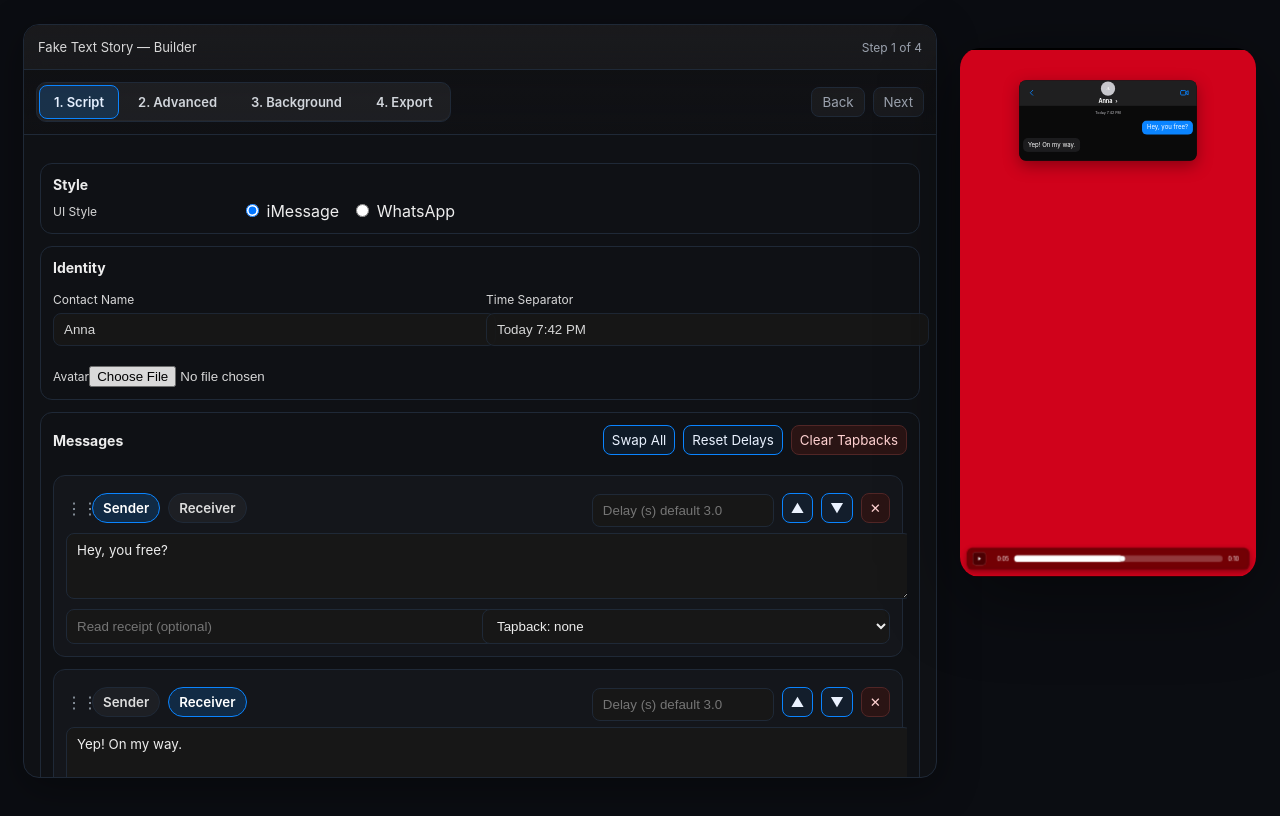
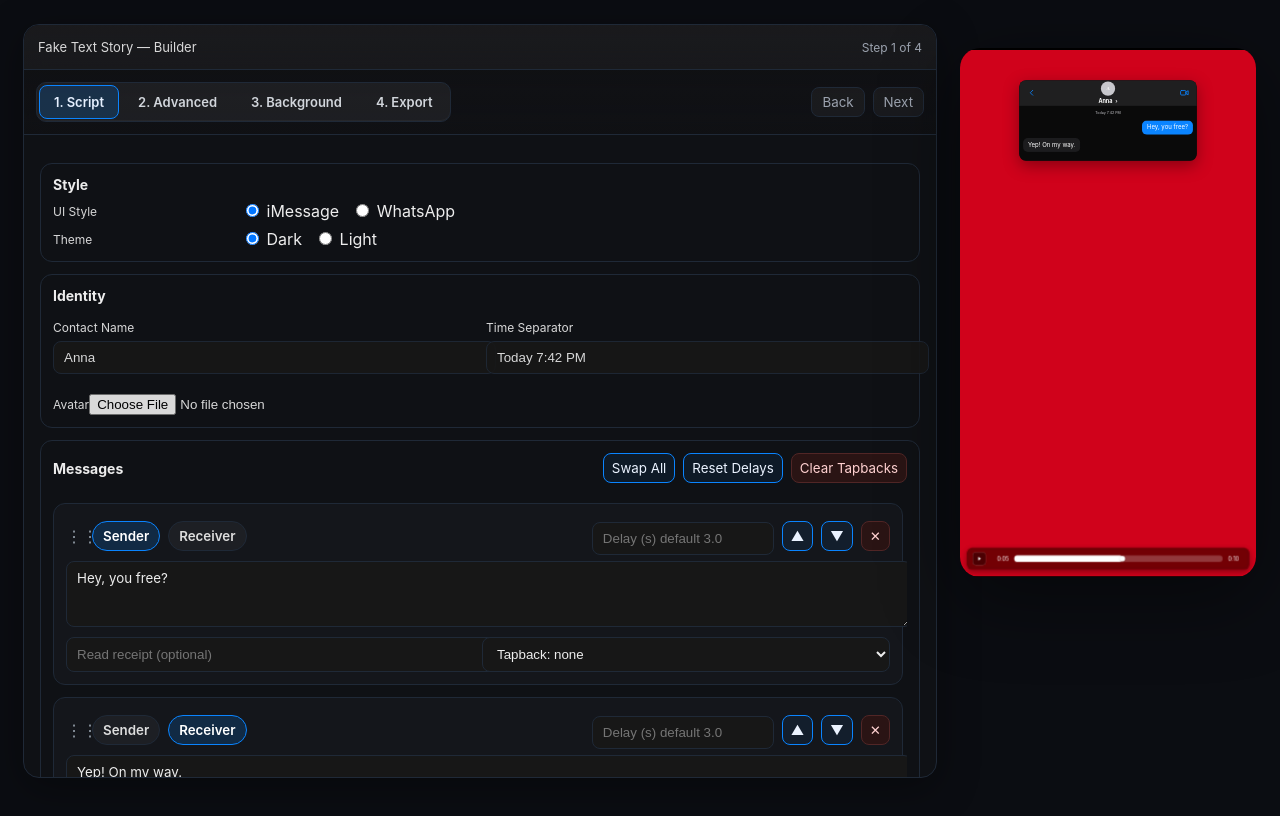
Before and after one commit to Redlook096/fake-text-story-public, a React (Vite) app: page / in a window 1280 px wide. Shown: the top 816 px of the page. Built offline with nearby package versions, Linux system fonts and the light colour scheme.

Commit message:
feat(theme): add dark/light modes for iMessage and WhatsApp; fix circular avatar; align bubble colors with theme

```diff
--- a/src/App.tsx
+++ b/src/App.tsx
@@ -68,6 +68,7 @@ export type UISettings = {
   // global
   hudScalePct: number;     // 75..140 (%). Uniformly scales HUD size & positions while keeping ratios.
   uiStyle?: 'IMESSAGE' | 'WHATSAPP';
+  themeMode?: 'DARK' | 'LIGHT';
   // header text/layout
   headerNameFontPx: number; // px (pre-scale)
   headerGapPx: number;      // px gap between avatar and text/icons
@@ -90,6 +91,7 @@ const DEFAULT_SETTINGS: UISettings = {
   tsFontPx: 13,
   hudScalePct: 100,
   uiStyle: 'IMESSAGE',
+  themeMode: 'DARK',
   headerNameFontPx: 20,
   headerGapPx: 12,
   headerPadHPx: 14,
@@ -123,6 +125,7 @@ function FakeTextPreview({
 }) {
   const S = settings.hudScalePct / 100;
   const STYLE = settings.uiStyle || 'IMESSAGE';
+  const MODE = settings.themeMode || 'DARK';
   // derive HUD metrics from settings (uniform scale preserves ratios)
   const baseHUDW = Math.round(CANVAS.w * clamp01(settings.hudWidthPct));
   const HUD_W = Math.min(CANVAS.w - 24, Math.max(300, Math.round(baseHUDW * S)));
@@ -191,11 +194,22 @@ function FakeTextPreview({
   const onSeekRatio = (r: number) => { const v = clamp01(r) * durationMs; setT(v); startRef.current = performance.now() - v; };
   const progress = clamp01(timeMs / durationMs);
 
-  // Base surfaces by style
-  const surfaceColor = STYLE === 'WHATSAPP' ? '#111B21' : '#0A0A0A';
-  const headerColor = STYLE === 'WHATSAPP' ? '#202C33' : '#1F1F20';
-  const headerBorder = STYLE === 'WHATSAPP' ? '#0B141A' : '#2A2A2A';
-  const iconColor = STYLE === 'WHATSAPP' ? '#FFFFFF' : BLUE;
+  // Base surfaces by style & mode
+  const palettes = {
+    WHATSAPP: {
+      DARK: { surface: '#111B21', header: '#202C33', border: '#0B141A', icon: '#FFFFFF', recv: '#1F2C34', send: '#075E54', text: '#E9EDEF' },
+      LIGHT: { surface: '#F0F2F5', header: '#FFFFFF', border: '#E7E9EC', icon: '#111B21', recv: '#FFFFFF', send: '#D9FDD3', text: '#1F2C34' },
+    },
+    IMESSAGE: {
+      DARK: { surface: '#0A0A0A', header: '#1F1F20', border: '#2A2A2A', icon: BLUE, recv: '#1C1C1E', send: BLUE, text: '#FFFFFF' },
+      LIGHT: { surface: '#FFFFFF', header: '#F7F7F8', border: '#E5E5EA', icon: BLUE, recv: '#E9E9EB', send: '#0A84FF', text: '#111111' },
+    }
+  } as const;
+  const pal = palettes[STYLE][MODE];
+  const surfaceColor = pal.surface;
+  const headerColor = pal.header;
+  const headerBorder = pal.border;
+  const iconColor = pal.icon;
   const iconSize = STYLE === 'WHATSAPP' ? Math.max(ICON, Math.round(ICON * 1.2)) : ICON;
   const avatarDim = STYLE === 'WHATSAPP' ? Math.max(AVATAR, Math.round(AVATAR * 1.08)) : AVATAR;
   const nameFontSize = STYLE === 'WHATSAPP' ? Math.round(22 * S) : Math.round(20 * S);
@@ -208,8 +222,8 @@ function FakeTextPreview({
         {STYLE === 'WHATSAPP' ? (
           <div style={{ height: HEADER_H, borderBottom: `1px solid ${headerBorder}`, background: headerColor, display: 'flex', alignItems: 'center', gap: HEADER_GAP, padding: `0 ${HEADER_PAD_H}px` }}>
             <button aria-label="Back" onClick={() => {}} style={hdrIconBtn}><ChevronLeft color={iconColor} size={iconSize} /></button>
-            <div style={{ width: avatarDim, height: avatarDim, borderRadius: avatarDim / 2, overflow: "hidden", background: "#C7C7CC", color: "#FFFFFF", display: "flex", alignItems: "center", justifyContent: "center", fontWeight: 600 }}>
-              {avatarUrl ? (<img src={avatarUrl} alt="" style={{ width: "100%", height: "100%", objectFit: "cover" }} />) : (initials(contactName))}
+            <div style={{ width: avatarDim, height: avatarDim, borderRadius: avatarDim / 2, overflow: "hidden", background: "#C7C7CC", color: "#FFFFFF", display: "flex", alignItems: "center", justifyContent: "center", fontWeight: 600, flexShrink: 0 }}>
+              {avatarUrl ? (<img src={avatarUrl} alt="" style={{ width: "100%", height: "100%", objectFit: "cover", borderRadius: '50%' }} />) : (initials(contactName))}
             </div>
             <div style={{ display:'flex', flexDirection:'column', minWidth: 0 }}>
               <div style={{ fontFamily: FONT, fontWeight: 700, fontSize: Math.max(12, HEADER_NAME_F), color: "#E9EDEF", letterSpacing: "-0.2px", whiteSpace:'nowrap', overflow:'hidden', textOverflow:'ellipsis' }}>{contactName}</div>
@@ -229,8 +243,8 @@ function FakeTextPreview({
               <FaceTimeLogoOutline color={BLUE} size={ICON} />
             </button>
             <div style={{ position: "absolute", inset: 0, display: "flex", alignItems: "center", justifyContent: "center", flexDirection: "column", gap: 6 }}>
-              <div style={{ width: AVATAR, height: AVATAR, borderRadius: AVATAR / 2, overflow: "hidden", background: "#C7C7CC", color: "#FFFFFF", display: "flex", alignItems: "center", justifyContent: "center", fontWeight: 600 }}>
-                {avatarUrl ? (<img src={avatarUrl} alt="" style={{ width: "100%", height: "100%", objectFit: "cover" }} />) : (initials(contactName))}
+              <div style={{ width: AVATAR, height: AVATAR, borderRadius: AVATAR / 2, overflow: "hidden", background: "#C7C7CC", color: "#FFFFFF", display: "flex", alignItems: "center", justifyContent: "center", fontWeight: 600, flexShrink: 0 }}>
+                {avatarUrl ? (<img src={avatarUrl} alt="" style={{ width: "100%", height: "100%", objectFit: "cover", borderRadius: '50%' }} />) : (initials(contactName))}
               </div>
               <div style={{ fontFamily: FONT, fontWeight: 700, fontSize: Math.max(12, HEADER_NAME_F), color: "#FFFFFF", letterSpacing: "-0.2px" }}>{contactName} <span style={{marginLeft:6, opacity:.9}}>&rsaquo;</span></div>
             </div>
@@ -245,7 +259,7 @@ function FakeTextPreview({
               <div style={{ fontFamily: FONT, fontSize: TS_F, fontWeight: 500, color: "#A9A9AD" }}>{timeLine}</div>
             </div>
             {messages.slice(0, visibleCount).map((m) => (
-              <Bubble key={m.id} m={m} maxPct={BUB_MAX_PCT} r={BUB_R} ph={BUB_PH} pv={BUB_PV} f={BUB_F} style={STYLE} />
+              <Bubble key={m.id} m={m} maxPct={BUB_MAX_PCT} r={BUB_R} ph={BUB_PH} pv={BUB_PV} f={BUB_F} style={STYLE} mode={MODE} />
             ))}
           </div>
         </div>
@@ -259,13 +273,14 @@ function FakeTextPreview({
   );
 }
 
-function Bubble({ m, maxPct, r, ph, pv, f, style }: { m: any; maxPct: number; r: number; ph: number; pv: number; f: number; style: 'IMESSAGE'|'WHATSAPP' }) {
+function Bubble({ m, maxPct, r, ph, pv, f, style, mode }: { m: any; maxPct: number; r: number; ph: number; pv: number; f: number; style: 'IMESSAGE'|'WHATSAPP'; mode: 'DARK'|'LIGHT' }) {
   const isSender = m.speaker === "SENDER";
   const align = isSender ? "flex-end" : "flex-start";
-  const bg = style === 'WHATSAPP'
-    ? (isSender ? "#075E54" : "#1F2C34")
-    : (isSender ? BLUE : "#1C1C1E");
-  const fg = style === 'WHATSAPP' ? "#E9EDEF" : "#FFFFFF";
+  const PALETTE = style === 'WHATSAPP'
+    ? (mode === 'DARK' ? { recv: '#1F2C34', send: '#075E54', text: '#E9EDEF' } : { recv: '#FFFFFF', send: '#D9FDD3', text: '#1F2C34' })
+    : (mode === 'DARK' ? { recv: '#1C1C1E', send: BLUE, text: '#FFFFFF' } : { recv: '#E9E9EB', send: '#0A84FF', text: '#111111' });
+  const bg = isSender ? PALETTE.send : PALETTE.recv;
+  const fg = PALETTE.text;
   const small = Math.max(4, Math.round(r * 0.45));
   const radiusCss = style === 'WHATSAPP'
     ? (isSender ? `${r}px ${r}px ${small}px ${r}px` : `${r}px ${r}px ${r}px ${small}px`)
@@ -544,6 +559,17 @@ function FakeTextBuilder() {
                     </label>
                   </div>
                 </div>
+                <div style={{ display: "grid", gridTemplateColumns: "180px 1fr", alignItems: "center", gap: 8, marginTop: 8 }}>
+                  <span style={{ fontSize: 12, opacity: 0.9 }}>Theme</span>
+                  <div>
+                    <label style={{ marginRight: 12 }}>
+                      <input type="radio" name="ui-theme" checked={(settings.themeMode||'DARK')==='DARK'} onChange={()=>setUI({ themeMode: 'DARK' })} /> Dark
+                    </label>
+                    <label>
+                      <input type="radio" name="ui-theme" checked={(settings.themeMode||'DARK')==='LIGHT'} onChange={()=>setUI({ themeMode: 'LIGHT' })} /> Light
+                    </label>
+                  </div>
+                </div>
               </section>
 
               <section style={card}>
```
